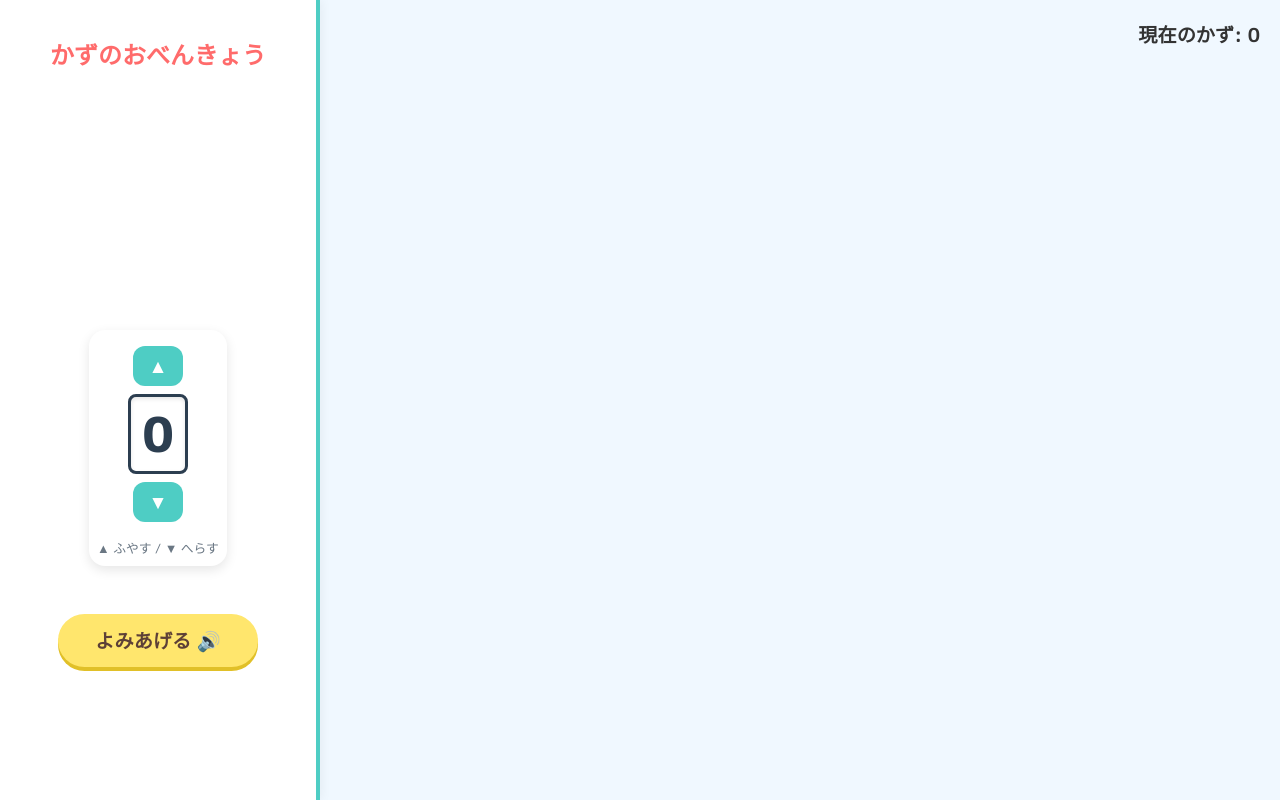
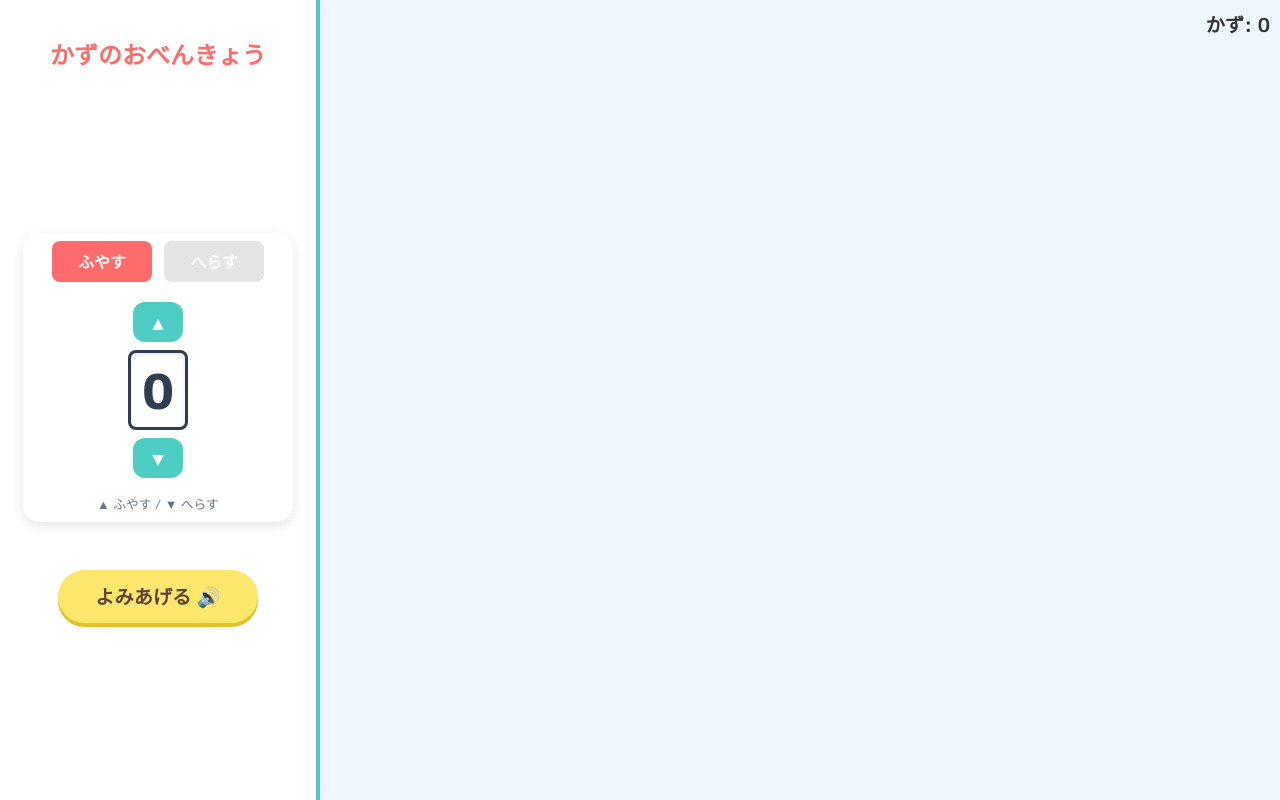
Before and after one commit to kotaka-k/calculator, a React (Vite) app: page / in a window 1280 px wide. Built offline with nearby package versions, Linux system fonts and the light colour scheme.

Commit message:
Feat: Add digit controls, canvas visualizer, and extended reading support

```diff
--- a/src/App.tsx
+++ b/src/App.tsx
@@ -12,6 +12,8 @@ function App() {
     digits,
     incrementDigit,
     decrementDigit,
+    multiplyByTen,
+    divideByTen
   } = useNumberState();
 
   const { speak } = useSpeech();
@@ -23,38 +25,7 @@ function App() {
     setShowReading(true);
   };
 
-  // Hide reading text when value changes
-  // Or keep it? Request: "読み上げるボタンを押すまで読みがなは表示しない"
-  // Implies: Initially hidden. Show on click.
-  // Should it auto-hide when value changes?
-  // "9の状態で↑を押した際は10に..." -> If I change number, the reading is stale if I don't hide it or update it.
-  // Usually better to hide it or update it.
-  // Let's hide it when value changes to encourage re-reading.
-  // Hook effect? Or just simplify:
-  // We can track "lastSpokenValue". Or just reset on digits change.
-  // But modifying App state in useNumberState is hard.
-  // Let's just use effect or key.
-
-  if (showReading && value !== parseInt(numberToJapanese(value) ? '0' : '0')) {
-    // This logic is tricky because numberToJapanese returns string.
-    // Let's just use a useEffect in component?
-    // No, let's just simpler:
-    // When `value` changes, `showReading` should probably be false?
-    // But `value` changes on every click.
-    // Let's assume we want to hide it immediately if number changes.
-  }
-
-  // Actually, let's keep it simple:
-  // Just show it when clicked.
-  // If value changes, maybe keep it hidden until clicked again? affirmative.
-
-  // We need to compare current value with spoken value to auto-hide?
-  // Or just simpler:
-  // On increment/decrement, we are calling hook.
-  // We can pass a callback to useNumberState? No.
-  // Let's wrap value change handlers.
-
-  const handleValueChange = (fn: (p: number) => void, arg: number) => {
+  const handleValueChange = (fn: (p: any) => void, arg: any) => {
     fn(arg);
     setShowReading(false);
   };
@@ -72,6 +43,8 @@ function App() {
             digits={digits}
             onIncrementDigit={(p) => handleValueChange(incrementDigit, p)}
             onDecrementDigit={(p) => handleValueChange(decrementDigit, p)}
+            onMultiply={() => handleValueChange(multiplyByTen, undefined)}
+            onDivide={() => handleValueChange(divideByTen, undefined)}
           />
 
           <div className="speech-controls">
--- a/src/components/DotVisualizer.css
+++ b/src/components/DotVisualizer.css
@@ -1,134 +1,25 @@
 .dot-visualizer-container {
     width: 100%;
     height: 100%;
-    padding: 20px;
+    padding: 10px;
     display: flex;
     flex-direction: column;
     background-color: var(--color-bg);
+    position: relative;
 }
 
 .legend {
     font-size: 1.2rem;
     font-weight: bold;
     color: var(--color-text);
-    margin-bottom: 10px;
+    margin-bottom: 4px;
     text-align: right;
-    flex-shrink: 0;
+    z-index: 5;
 }
 
-.unit-label {
-    font-size: 1rem;
-    color: var(--color-primary);
-    margin-left: 10px;
+.dot-canvas {
+    display: block;
+    width: 100%;
+    height: 100%;
+    /* Canvas size is set by attributes, CSS size scales it fittingly */
 }
-
-.dots-scroll-area {
-    flex: 1;
-    overflow-y: auto;
-    /* Custom scrollbar for cuteness? */
-}
-
-/* Container for 100-blocks */
-.blocks-container {
-    display: flex;
-    flex-wrap: wrap;
-    gap: 16px;
-    /* Space between 100-blocks */
-    align-content: flex-start;
-    justify-content: center;
-}
-
-/* The 100-block (10x10 grid) */
-.hundred-block {
-    display: grid;
-    grid-template-columns: repeat(10, 1fr);
-    /* Gap handles the "10 grouping" naturally by separating dots */
-    gap: 2px;
-    background-color: rgba(255, 255, 255, 0.4);
-    padding: 6px;
-    border-radius: 8px;
-    border: 1px dashed #bbb;
-
-    /* Aspect ratio to keep it square-ish helps visualization */
-    /* aspect-ratio: 1; */
-    /* But flexible height is safer for odd counts */
-}
-
-.dot {
-    background-color: var(--color-dot);
-    border-radius: 50%;
-    aspect-ratio: 1;
-    width: 6px;
-    /* Default backup */
-}
-
-/* Density Variants */
-
-/* VV Low: < 10 dots */
-.density-vv-low .dot {
-    width: 60px;
-}
-
-.density-vv-low .hundred-block {
-    gap: 12px;
-    padding: 16px;
-    border-width: 3px;
-}
-
-/* V Low: < 100 dots */
-.density-v-low .dot {
-    width: 30px;
-}
-
-.density-v-low .hundred-block {
-    gap: 8px;
-    padding: 12px;
-    border-width: 2px;
-}
-
-/* Low: < 500 dots */
-.density-low .dot {
-    width: 15px;
-}
-
-.density-low .hundred-block {
-    gap: 4px;
-    padding: 8px;
-}
-
-/* Medium: < 1000 dots */
-.density-medium .dot {
-    width: 10px;
-}
-
-.density-medium .hundred-block {
-    gap: 3px;
-    padding: 6px;
-}
-
-/* High: < 5000 dots */
-.density-high .dot {
-    width: 6px;
-}
-
-.density-high .hundred-block {
-    gap: 1px;
-    padding: 4px;
-}
-
-/* Extreme: > 5000 dots */
-.density-extreme .dot {
-    width: 3px;
-    border-radius: 1px;
-}
-
-/* Square dots for perf/crispness at small size */
-.density-extreme .hundred-block {
-    gap: 1px;
-    padding: 2px;
-}
-
-/* Ensure blocks don't stretch weirdly */
-.hundred-block:empty {
-    display: none;
-}
--- a/src/components/DotVisualizer.tsx
+++ b/src/components/DotVisualizer.tsx
@@ -1,4 +1,4 @@
-import React, { useMemo } from 'react';
+import React, { useRef, useEffect, useState } from 'react';
 import './DotVisualizer.css';
 
 interface DotVisualizerProps {
@@ -6,100 +6,105 @@ interface DotVisualizerProps {
 }
 
 export const DotVisualizer: React.FC<DotVisualizerProps> = ({ value }) => {
-    // Determine the "Unit" value for a single dot based on magnitude
-    // to prevent rendering millions of DOM nodes.
-    // Thresholds:
-    // <= 2,000: Unit 1 (Dots)
-    // <= 200,000: Unit 100 (Each dot is 100)
-    // <= 20,000,000: Unit 10,000
-    // > 20,000,000: Unit 1,000,000
+    const canvasRef = useRef<HTMLCanvasElement>(null);
+    const containerRef = useRef<HTMLDivElement>(null);
+    const [dimensions, setDimensions] = useState({ width: 0, height: 0 });
 
-    const unit = useMemo(() => {
-        if (value <= 2000) return 1;
-        if (value <= 500000) return 100;
-        if (value <= 50000000) return 10000;
-        return 1000000;
-    }, [value]);
+    // Handle resizing
+    useEffect(() => {
+        const handleResize = () => {
+            if (containerRef.current) {
+                setDimensions({
+                    width: containerRef.current.clientWidth,
+                    height: containerRef.current.clientHeight
+                });
+            }
+        };
 
-    const displayValue = Math.ceil(value / unit);
+        // Initial size
+        handleResize();
 
-    // Dynamic sizing logic
-    // We want the dots to fill ~75% of the screen (right panel).
-    // The right panel size is roughly window.innerWidth * 0.75 x window.innerHeight.
-    // We can approximate or use a ResizeObserver.
-    // For simplicity, let's use a ref and simple heuristic in CSS variables or key.
+        window.addEventListener('resize', handleResize);
+        return () => window.removeEventListener('resize', handleResize);
+    }, []);
 
-    // We categorize displayValue count to set a "density class".
-    const densityInfo = useMemo(() => {
-        if (displayValue <= 10) return { className: 'density-vv-low', dotSize: 40 };
-        if (displayValue <= 100) return { className: 'density-v-low', dotSize: 20 };
-        if (displayValue <= 500) return { className: 'density-low', dotSize: 10 };
-        if (displayValue <= 1000) return { className: 'density-medium', dotSize: 8 };
-        if (displayValue <= 5000) return { className: 'density-high', dotSize: 5 };
-        return { className: 'density-extreme', dotSize: 3 };
-    }, [displayValue]);
+    useEffect(() => {
+        const canvas = canvasRef.current;
+        if (!canvas || dimensions.width === 0 || dimensions.height === 0) return;
 
-    // Grouping Logic
-    // We visualize `displayValue` items.
-    // Grouping hierarchy:
-    // 10 items -> 1 Row/Group
-    // 100 items -> 1 Block (10x10)
-    // 1000 items -> 1 Large Block (collection of 10 Blocks)
+        const ctx = canvas.getContext('2d');
+        if (!ctx) return;
 
-    // We'll render hierarchically.
-    // Top Level: Thousands
-    // Next: Hundreds
-    // Next: Tens (if we want explicit rows, or just grid flow)
-    // Actually, standard grid flow of 10x10 blocks is easiest to read.
+        // Clear canvas
+        ctx.clearRect(0, 0, dimensions.width, dimensions.height);
 
-    // Let's break down `displayValue` into 100-blocks.
+        if (value === 0) return;
 
-    const blocks100 = useMemo(() => {
-        const blocks = [];
-        const numHundreds = Math.ceil(displayValue / 100);
+        // Optimization for large numbers (> 10k)
+        // Draw rectangles instead of arcs.
+        const useRect = value > 2000;
 
-        for (let i = 0; i < numHundreds; i++) {
-            const remaining = displayValue - (i * 100);
-            const count = Math.min(remaining, 100);
-            blocks.push(count);
+        // Margin for container
+        const padding = 10;
+        const drawW = dimensions.width - padding * 2;
+        const drawH = dimensions.height - padding * 2;
+
+        // Recalculate with padding logic
+        // We fit within drawW/drawH
+        const rRatio = drawW / drawH;
+        const rCols = Math.ceil(Math.sqrt(value * rRatio));
+        // const rRows = Math.ceil(value / rCols); // Unused explicitly if we calc rSize directly
+
+        // Effective size per cell
+        // rSize = width / cols. Also height / rows approx same.
+        const rSize = drawW / rCols;
+
+        // Recalc rows based on actual size to ensure fit?
+        // Not strictly needed for drawing loop
+
+        const count = value;
+
+        ctx.fillStyle = '#ff9f43'; // var(--color-dot) constant
+
+        for (let i = 0; i < count; i++) {
+            const c = i % rCols;
+            const r = Math.floor(i / rCols);
+
+            const x = c * rSize + padding;
+            const y = r * rSize + padding;
+            const d = rSize * 0.8; // Dot size (80% of cell)
+
+            // Skip drawing if too small (< 0.5px) -> Just fill rect?
+            if (d < 0.5) {
+                // Too small. Draw 1px point for visibility if possible or simple density.
+                // With 0.5px, rSize is < 0.6.
+                // Just fill 1px.
+                ctx.fillRect(x, y, 1, 1);
+                continue;
+            }
+
+            if (useRect) {
+                ctx.fillRect(x, y, d, d);
+            } else {
+                ctx.beginPath();
+                ctx.arc(x + d / 2, y + d / 2, d / 2, 0, Math.PI * 2);
+                ctx.fill();
+            }
         }
-        return blocks;
-    }, [displayValue]);
+
+    }, [value, dimensions]);
 
     return (
-        <div className={`dot-visualizer-container ${densityInfo.className}`}>
+        <div className="dot-visualizer-container" ref={containerRef}>
             <div className="legend">
-                現在のかず: {value.toLocaleString()}
-                {unit > 1 && <span className="unit-label"> (● = {unit.toLocaleString()})</span>}
+                かず: {value.toLocaleString()}
             </div>
-
-            <div className="dots-scroll-area">
-                <div className="blocks-container">
-                    {blocks100.map((count, idx) => (
-                        <HundredBlock key={idx} count={count} />
-                    ))}
-                </div>
-            </div>
+            <canvas
+                ref={canvasRef}
+                width={dimensions.width}
+                height={dimensions.height}
+                className="dot-canvas"
+            />
         </div>
     );
 };
-
-const HundredBlock: React.FC<{ count: number }> = ({ count }) => {
-    // Render 100 items (or less)
-    // We can just render dots directly, Grid CSS handles the 10-per-row.
-    // However, to strictly visualize "10 rows of 10", CSS Grid 10 cols is perfect.
-
-    // Performance optimization:
-    // If count < 100, we might strictly show empty slots?
-    // No, standard is just show existing.
-
-    const dots = Array.from({ length: count });
-
-    return (
-        <div className="hundred-block">
-            {dots.map((_, i) => (
-                <div key={i} className="dot"></div>
-            ))}
-        </div>
-    );
-};
--- a/src/components/NumberDisplay.css
+++ b/src/components/NumberDisplay.css
@@ -6,10 +6,34 @@
     background-color: rgba(255, 255, 255, 0.5);
     border-radius: var(--border-radius-lg);
     margin-bottom: var(--spacing-md);
-    margin-top: 20vh;
-    /* Centered relative to view */
+    margin-top: 20px;
     background: white;
     box-shadow: 0 4px 12px rgba(0, 0, 0, 0.1);
+    width: 95%;
+    /* Fit in panel */
+}
+
+.global-controls {
+    display: flex;
+    gap: 12px;
+    margin-bottom: 12px;
+    width: 100%;
+    justify-content: center;
+}
+
+.global-btn {
+    background-color: var(--color-primary);
+    color: white;
+    padding: 8px 16px;
+    border-radius: 8px;
+    font-size: 1rem;
+    flex: 1;
+    max-width: 100px;
+}
+
+.global-btn:disabled {
+    background-color: #ccc;
+    opacity: 0.5;
 }
 
 .label-text {
@@ -25,4 +49,38 @@
     align-items: center;
     background-color: #fff;
     padding: var(--spacing-sm);
+    /* Allow wrapping if absolutely necessary, but scaling is better */
+    flex-wrap: nowrap;
 }
+
+/* Scaling Logic */
+.scale-medium .digit-column {
+    margin: 0 2px;
+}
+
+.scale-medium .digit-display {
+    width: 45px;
+    height: 60px;
+    font-size: 2rem;
+}
+
+.scale-medium .digit-btn {
+    width: 40px;
+    height: 30px;
+}
+
+.scale-small .digit-column {
+    margin: 0 1px;
+}
+
+.scale-small .digit-display {
+    width: 32px;
+    height: 44px;
+    font-size: 1.5rem;
+}
+
+.scale-small .digit-btn {
+    width: 32px;
+    height: 24px;
+    font-size: 0.8rem;
+}
--- a/src/components/NumberDisplay.tsx
+++ b/src/components/NumberDisplay.tsx
@@ -6,15 +6,31 @@ interface NumberDisplayProps {
     digits: number[];
     onIncrementDigit: (powerOfTen: number) => void;
     onDecrementDigit: (powerOfTen: number) => void;
+    onMultiply: () => void;
+    onDivide: () => void;
 }
 
 export const NumberDisplay: React.FC<NumberDisplayProps> = ({
     digits,
     onIncrementDigit,
     onDecrementDigit,
+    onMultiply,
+    onDivide
 }) => {
+    // Determine scale based on digits length
+    const scaleClass = digits.length > 6 ? 'scale-small' : digits.length > 4 ? 'scale-medium' : '';
+
     return (
-        <div className="number-display-container">
+        <div className={`number-display-container ${scaleClass}`}>
+            <div className="global-controls">
+                <button className="global-btn" onClick={onMultiply} disabled={digits.length >= 9}>
+                    ふやす
+                </button>
+                <button className="global-btn" onClick={onDivide} disabled={digits.length <= 1}>
+                    へらす
+                </button>
+            </div>
+
             <div className="digits-row">
                 {digits.map((digit, index) => {
                     // Calculate power of ten for this specific digit
--- a/src/hooks/useNumberState.ts
+++ b/src/hooks/useNumberState.ts
@@ -10,10 +10,6 @@ export const useNumberState = () => {
     const updateValue = (delta: number) => {
         setValue(prev => {
             let next = prev + delta;
-
-            // Handle special case: if we are at 0 and decrease 10, should we go to min?
-            // Logic: 0 -> (-10) -> Clamps to 0.
-            // This is expected.
 
             if (next > MAX_VAL) next = MAX_VAL;
             if (next < MIN_VAL) next = MIN_VAL;
@@ -30,14 +26,27 @@ export const useNumberState = () => {
         updateValue(-powerOfTen);
     }, []);
 
+    const multiplyByTen = useCallback(() => {
+        setValue(prev => {
+            const next = prev * 10;
+            if (next > MAX_VAL) return MAX_VAL;
+            return next;
+        });
+    }, []);
+
+    const divideByTen = useCallback(() => {
+        setValue(prev => Math.floor(prev / 10));
+    }, []);
+
     // Helper to get digits for display
-    // We want to ensure at least 1 digit is returned [0]
     const digits = value.toString().split('').map(Number);
 
     return {
         value,
         digits,
         incrementDigit,
-        decrementDigit
+        decrementDigit,
+        multiplyByTen,
+        divideByTen
     };
 };
```
Also changed, not shown: src/utils/japaneseNumber.ts (+37 -16 lines).
